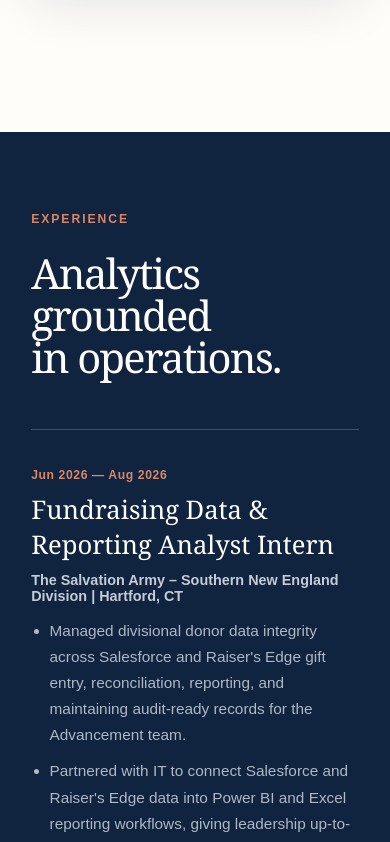
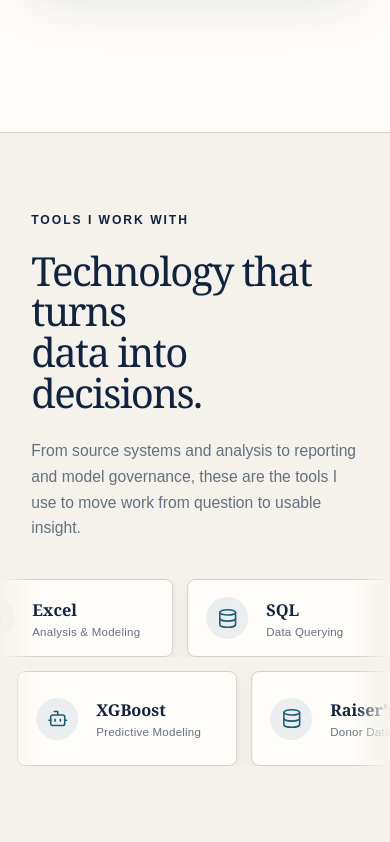
Before and after one commit to ryanmakamba/ryanmakamba.github.io, a Next.js app: page / in a window 390 px wide. Shown: the part 5360-6202 px from the top of the page. Built offline with nearby package versions, Linux system fonts and the light colour scheme.

Commit message:
Add animated tools showcase

```diff
--- a/app/globals.css
+++ b/app/globals.css
@@ -60,6 +60,29 @@ h1 { font-family:Georgia,'Times New Roman',serif; font-size:clamp(4.6rem,9.7vw,9
 .thesis-visual span { font-family:Georgia,serif; font-size:clamp(2rem,4vw,4rem); line-height:.92; letter-spacing:-.02em; }
 .thesis-visual small { color:#d5dee7; letter-spacing:.08em; text-transform:uppercase; font-size:.67rem; }
 
+
+.toolkit { padding-left:0; padding-right:0; background:var(--paper); border-top:1px solid var(--line); border-bottom:1px solid var(--line); overflow:hidden; }
+.toolkit-heading { padding:0 clamp(24px,8vw,130px) 56px; display:grid; grid-template-columns:26% minmax(0,1fr) minmax(240px,34%); gap:clamp(24px,4vw,70px); align-items:end; }
+.toolkit-heading .eyebrow { margin:0; align-self:start; }
+.toolkit-heading h2 { margin:0; font-family:Georgia,serif; font-size:clamp(2.5rem,4.5vw,4.7rem); line-height:1.02; font-weight:500; letter-spacing:-.04em; }
+.toolkit-heading>p:last-child { margin:0; color:var(--muted); line-height:1.65; font-size:.98rem; }
+.tool-marquees { display:grid; gap:14px; position:relative; }
+.tool-marquees:before,.tool-marquees:after { content:""; position:absolute; top:0; bottom:0; width:clamp(35px,8vw,130px); z-index:2; pointer-events:none; }
+.tool-marquees:before { left:0; background:linear-gradient(90deg,var(--paper),transparent); }
+.tool-marquees:after { right:0; background:linear-gradient(-90deg,var(--paper),transparent); }
+.tool-marquee { overflow:hidden; }
+.tool-track { width:max-content; display:flex; gap:14px; animation:tool-scroll 34s linear infinite; }
+.tool-marquee.reverse .tool-track { animation-direction:reverse; animation-duration:38s; }
+.tool-marquee:hover .tool-track { animation-play-state:paused; }
+.tool-chip { width:250px; min-height:86px; display:grid; grid-template-columns:46px 1fr; gap:14px; align-items:center; background:var(--white); border:1px solid var(--line); border-radius:8px; padding:16px 18px; box-shadow:0 7px 18px rgba(16,35,63,.05); }
+.tool-icon { width:42px; height:42px; display:grid; place-items:center; background:rgba(31,92,120,.09); border-radius:50%; color:var(--blue); }
+.tool-icon svg { width:21px; height:21px; stroke-width:1.8; }
+.tool-chip b,.tool-chip small { display:block; }
+.tool-chip b { color:var(--ink); font-family:Georgia,serif; font-size:1.02rem; font-weight:600; }
+.tool-chip small { margin-top:5px; color:var(--muted); font-size:.72rem; letter-spacing:.02em; }
+@keyframes tool-scroll { to { transform:translateX(calc(-50% - 7px)); } }
+@media (prefers-reduced-motion:reduce) { .tool-track { animation:none; } }
+
 .experience { background:var(--ink); color:white; display:grid; grid-template-columns:35% 1fr; gap:clamp(50px,8vw,130px); }
 .experience .section-heading { display:block; margin:0; position:sticky; top:130px; align-self:start; }
 .experience .eyebrow { color:#d88768; }
@@ -107,6 +130,8 @@ footer svg { width:15px; }
   .project { grid-template-columns:40px 1fr; }
   .project-visual { grid-column:2; }
   .experience,.about { grid-template-columns:1fr; }
+  .toolkit-heading { grid-template-columns:1fr 1fr; }
+  .toolkit-heading .eyebrow { grid-column:1 / -1; }
   .experience .section-heading { position:static; }
   footer { grid-template-columns:1fr 1fr; }
   footer>p:last-child { justify-self:start; }
@@ -123,5 +148,8 @@ footer svg { width:15px; }
   .project-visual { grid-column:1; margin-top:20px; }
   .timeline article { grid-template-columns:1fr; gap:10px; }
   .skills-grid { grid-template-columns:1fr; }
+  .toolkit-heading { grid-template-columns:1fr; padding-bottom:38px; }
+  .toolkit-heading .eyebrow { grid-column:auto; }
+  .tool-chip { width:220px; min-height:78px; }
   footer { grid-template-columns:1fr; }
 }
--- a/app/page.tsx
+++ b/app/page.tsx
@@ -135,6 +135,21 @@ const tools = [
   { label: "Python", icon: Braces },
 ];
 
+const featuredTools = [
+  { label: "Power BI", detail: "Dashboards & DAX", icon: LayoutGrid },
+  { label: "Excel", detail: "Analysis & Modeling", icon: FileSpreadsheet },
+  { label: "SQL", detail: "Data Querying", icon: Database },
+  { label: "Python", detail: "Analytics & ML", icon: Braces },
+  { label: "Salesforce", detail: "CRM & Pipeline", icon: Building2 },
+  { label: "HubSpot", detail: "CRM & Growth", icon: Building2 },
+  { label: "Raiser's Edge", detail: "Donor Data", icon: Database },
+  { label: "Ellucian Colleague", detail: "Student Information", icon: University },
+  { label: "Informer", detail: "Institutional Reporting", icon: ChartLine },
+  { label: "MLflow", detail: "Model Tracking", icon: Bot },
+  { label: "Scikit-learn", detail: "Machine Learning", icon: CodeXml },
+  { label: "XGBoost", detail: "Predictive Modeling", icon: Bot },
+];
+
 export default function Home() {
   return (
     <main>
@@ -143,6 +158,7 @@ export default function Home() {
         <nav aria-label="Primary navigation">
           <a href="#work">View My Work</a>
           <a href="#experience">Experience</a>
+          <a href="#toolkit">Tools</a>
           <a href="#about">About</a>
         </nav>
         <a className="header-contact" href="mailto:ryanmakamba@gmail.com">
@@ -221,6 +237,29 @@ export default function Home() {
         </div>
       </section>
 
+
+      <section className="toolkit section" id="toolkit" aria-labelledby="toolkit-title">
+        <div className="toolkit-heading">
+          <p className="eyebrow">Tools I Work With</p>
+          <h2 id="toolkit-title">Technology that turns<br />data into decisions.</h2>
+          <p>From source systems and analysis to reporting and model governance, these are the tools I use to move work from question to usable insight.</p>
+        </div>
+        <div className="tool-marquees" aria-label="Analytics and business technology">
+          {[featuredTools.slice(0, 6), featuredTools.slice(6)].map((row, rowIndex) => (
+            <div className={`tool-marquee ${rowIndex === 1 ? "reverse" : ""}`} key={rowIndex}>
+              <div className="tool-track">
+                {[...row, ...row].map(({ label, detail, icon: Icon }, index) => (
+                  <article className="tool-chip" key={`${label}-${index}`} aria-hidden={index >= row.length}>
+                    <span className="tool-icon"><Icon /></span>
+                    <span><b>{label}</b><small>{detail}</small></span>
+                  </article>
+                ))}
+              </div>
+            </div>
+          ))}
+        </div>
+      </section>
+
       <section className="experience section" id="experience">
         <div className="section-heading compact">
           <p className="eyebrow">Experience</p>
```
